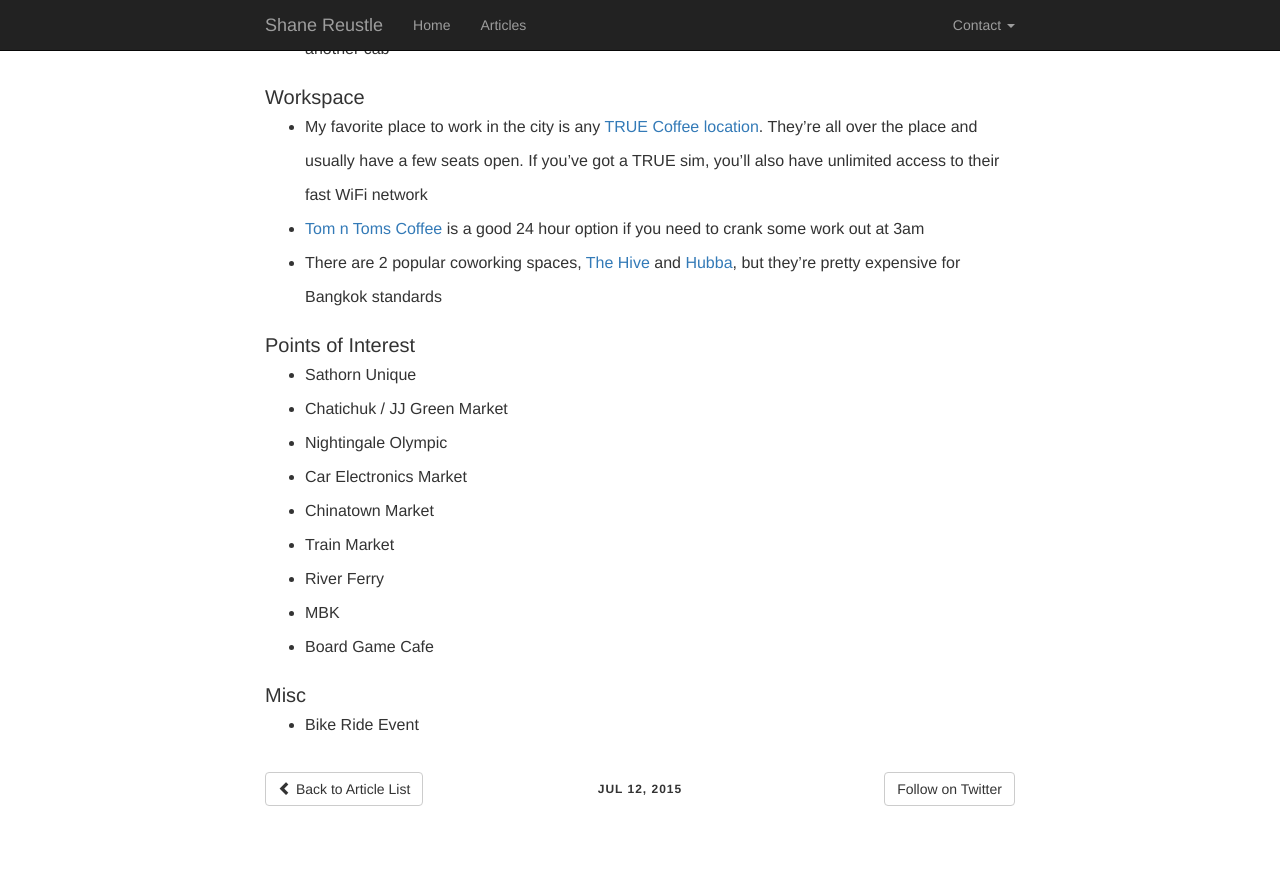
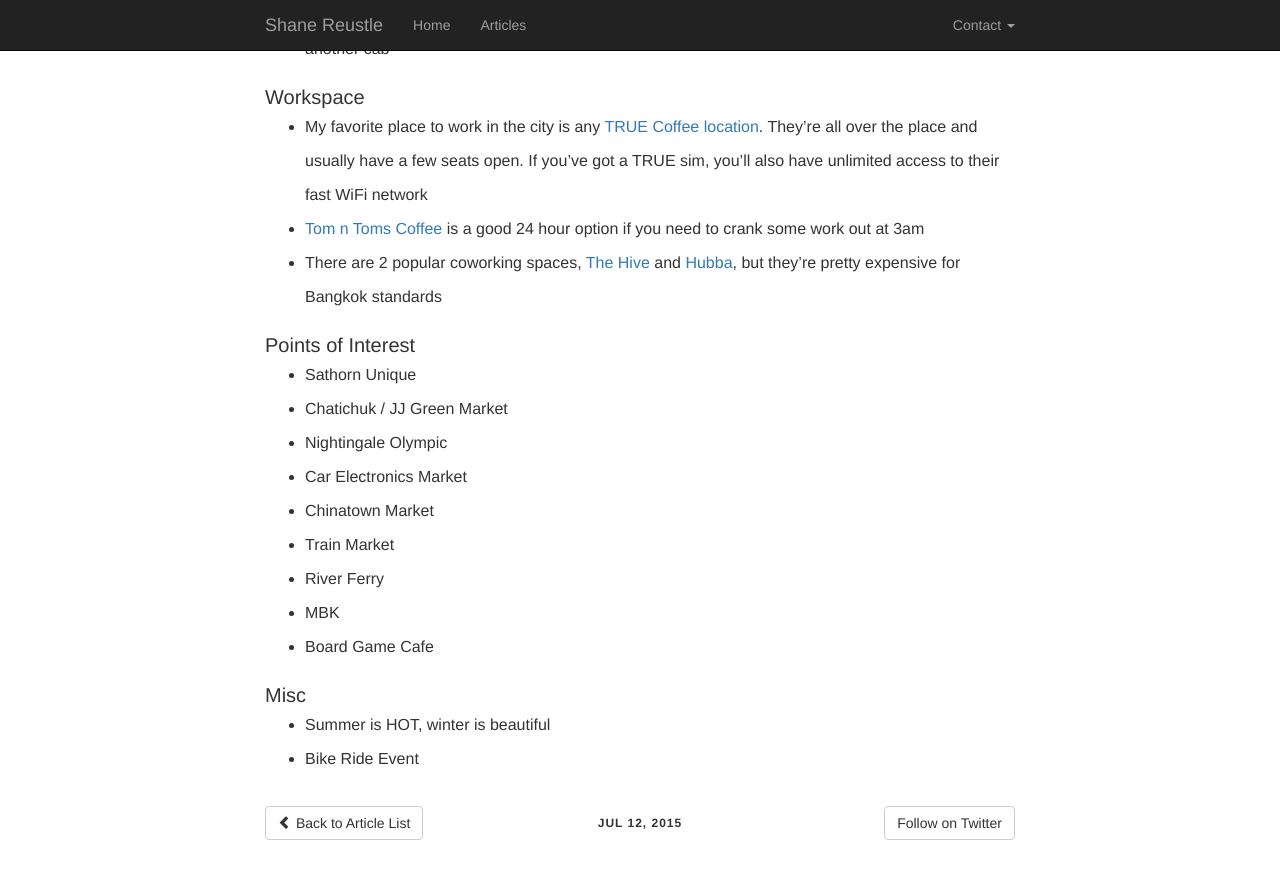
Before and after one commit to reustle/shanereustle, a Jekyll site: the page built from _posts/2015-07-12-nomad-guide-bangkok.md, in a window 1280 px wide and 900 px high, scrolled down 769 px. Shown: the top 879 px of the window. Built offline with Jekyll 4.4.1, drawn with Linux system fonts in a browser that asks for light colours.

Commit message:
winter note

```diff
--- a/_posts/2015-07-12-nomad-guide-bangkok.md
+++ b/_posts/2015-07-12-nomad-guide-bangkok.md
@@ -41,4 +41,5 @@
 
 
 ## Misc
+* Summer is HOT, winter is beautiful
 * Bike Ride Event
```
